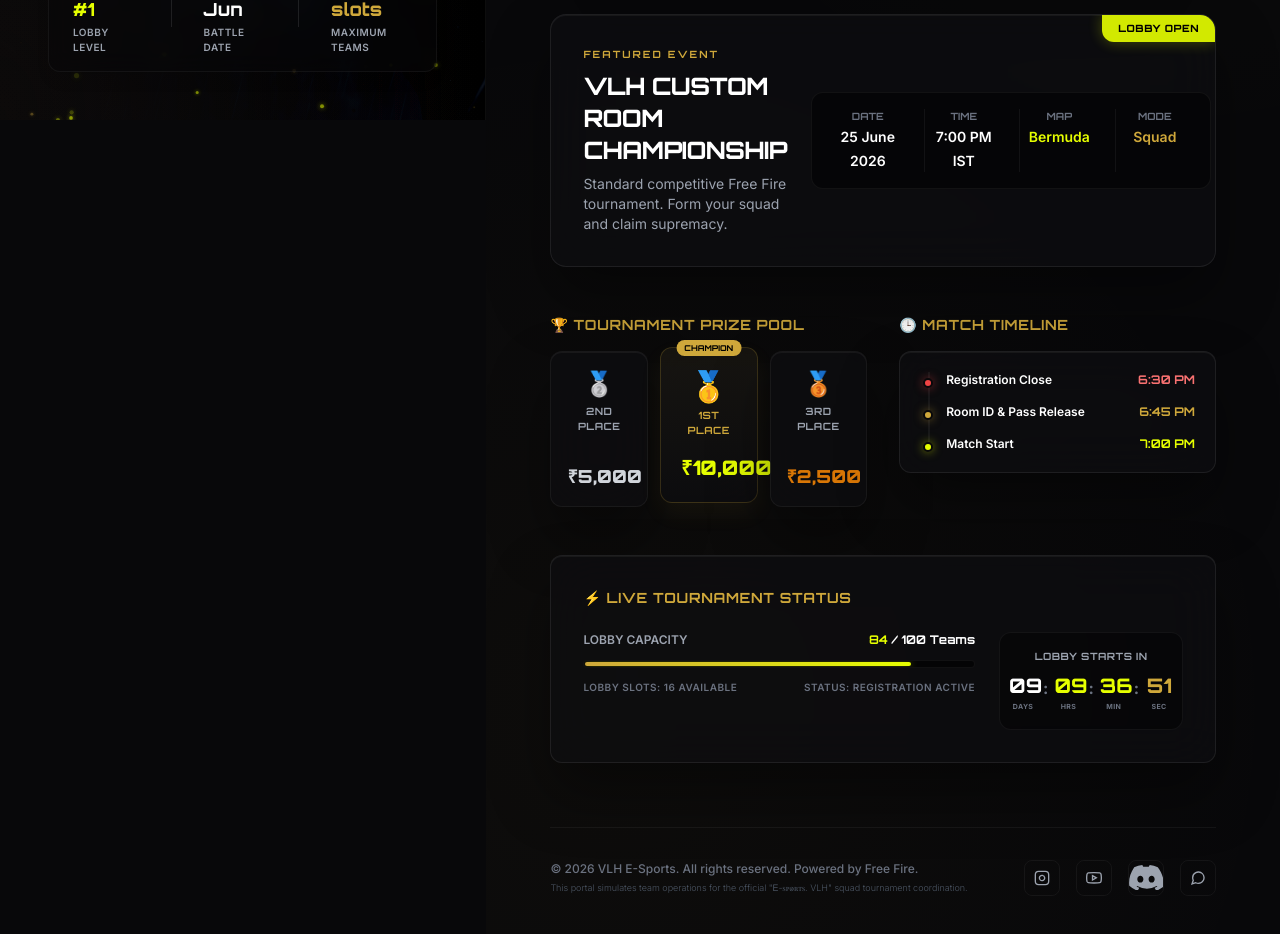
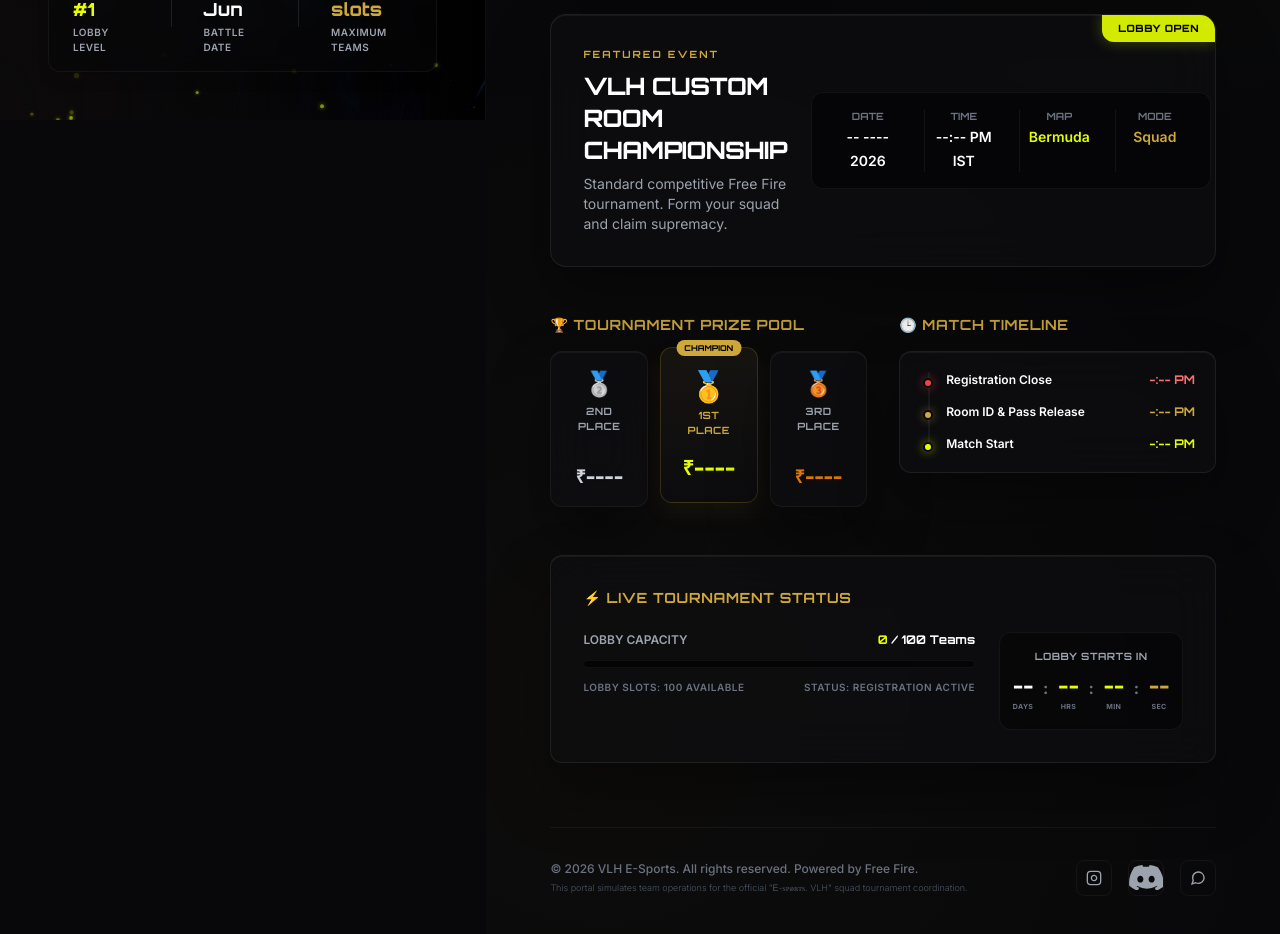
Before and after one commit to sathish-p-26/TOURNAMENT-REGISTRATION, a React (Vite) app: page / in a window 1280 px wide. Shown: the part 680-1614 px from the top of the page. Built offline with nearby package versions, Linux system fonts and the light colour scheme.

Commit message:
Update repository with latest form, footer, and tournament details changes

```diff
--- a/src/App.jsx
+++ b/src/App.jsx
@@ -53,7 +53,7 @@
             {/* Left side text intro for tablet view since hero panel is hidden */}
             <div className="lg:col-span-5 space-y-4 lg:hidden text-center sm:text-left">
               <span className="px-3 py-1 bg-neon-yellow/10 border border-neon-yellow/20 rounded-md text-[10px] font-display font-semibold tracking-wider text-neon-yellow uppercase">
-                LOBBY ID: #FF-VLH06
+                LOBBY ID: #-------
               </span>
               <h2 className="font-display text-2.5xl font-extrabold uppercase text-white tracking-normal leading-tight">
                 Join The <span className="text-neon-yellow drop-shadow-[0_0_12px_rgba(230,255,0,0.3)]">Ultimate</span> Battle
--- a/src/components/Footer.jsx
+++ b/src/components/Footer.jsx
@@ -16,7 +16,7 @@
       <div className="flex items-center gap-4">
         {/* Instagram */}
         <a
-          href="https://instagram.com"
+          href="https://www.instagram.com/itx._.jacker_?igsh=aWNwaDR4d3Bvc3lt"
           target="_blank"
           rel="noreferrer"
           aria-label="Follow VLH on Instagram"
@@ -25,20 +25,6 @@
           <svg className="w-4 h-4" fill="none" stroke="currentColor" strokeWidth="2" viewBox="0 0 24 24">
             <rect x="2" y="2" width="20" height="20" rx="5" ry="5" />
             <path d="M16 11.37A4 4 0 1112.63 8 4 4 0 0116 11.37zM17.5 6.5h.01" />
-          </svg>
-        </a>
-
-        {/* YouTube */}
-        <a
-          href="https://youtube.com"
-          target="_blank"
-          rel="noreferrer"
-          aria-label="Subscribe to VLH on YouTube"
-          className="w-9 h-9 rounded-lg bg-white/2 border border-white/5 hover:border-red-500 hover:text-red-500 text-gray-400 flex items-center justify-center transition-all duration-300 hover:-translate-y-1 active:scale-95"
-        >
-          <svg className="w-4 h-4" fill="none" stroke="currentColor" strokeWidth="2" viewBox="0 0 24 24">
-            <path d="M22.54 6.42a2.78 2.78 0 00-1.94-2C18.88 4 12 4 12 4s-6.88 0-8.6.46a2.78 2.78 0 00-1.94 2A29 29 0 001 11.75a29 29 0 00.46 5.33A2.78 2.78 0 003.4 19c1.72.46 8.6.46 8.6.46s6.88 0 8.6-.46a2.78 2.78 0 001.94-2 29 29 0 00.46-5.25 29 29 0 00-.46-5.33z" />
-            <polygon points="9.75 15.02 15.5 11.75 9.75 8.48 9.75 15.02" />
           </svg>
         </a>
 
@@ -57,7 +43,7 @@
 
         {/* WhatsApp */}
         <a
-          href="https://whatsapp.com"
+          href="https://chat.whatsapp.com/DdlGCGvz6Hq2905bwNvU5f?mode=gi_t"
           target="_blank"
           rel="noreferrer"
           aria-label="Contact VLH on WhatsApp"
--- a/src/components/RegistrationForm.jsx
+++ b/src/components/RegistrationForm.jsx
@@ -109,7 +109,6 @@
       }
 
       setSubmitSuccess(true);
-      resetForm();
 
     } catch (err) {
       setSubmitError("Failed to submit. Check webhook.");
@@ -126,7 +125,7 @@
       ign: '',
       whatsapp: '',
     });
-    setSubmitSuccess(false);
+    setFieldErrors({});
   };
 
   return (
@@ -166,7 +165,7 @@
             <div className="flex flex-col gap-3 w-full">
               <button
                 type="button"
-                onClick={resetForm}
+                onClick={() => { resetForm(); setSubmitSuccess(false); }}
                 className="w-full py-3.5 bg-white/5 border border-white/10 hover:border-gold-primary hover:text-gold-primary text-sm font-display font-bold uppercase rounded-lg tracking-wider transition-all duration-300 active:scale-95"
               >
                 REGISTER ANOTHER SQUAD
--- a/src/components/TournamentDetails.jsx
+++ b/src/components/TournamentDetails.jsx
@@ -50,11 +50,11 @@
           <div className="grid grid-cols-2 sm:grid-cols-4 gap-4 bg-black/45 border border-white/5 rounded-xl p-4 md:min-w-[400px]">
             <div className="text-center">
               <span className="block text-[10px] text-gray-500 font-display font-bold uppercase">Date</span>
-              <span className="text-sm font-semibold text-white">25 June 2026</span>
+              <span className="text-sm font-semibold text-white">-- ---- 2026</span>
             </div>
             <div className="text-center border-l border-white/5">
               <span className="block text-[10px] text-gray-500 font-display font-bold uppercase">Time</span>
-              <span className="text-sm font-semibold text-white">7:00 PM IST</span>
+              <span className="text-sm font-semibold text-white">--:-- PM IST</span>
             </div>
             <div className="text-center border-l border-white/5">
               <span className="block text-[10px] text-gray-500 font-display font-bold uppercase">Map</span>
@@ -85,7 +85,7 @@
                 </span>
               </div>
               <span className="text-base md:text-lg font-display font-black text-gray-300 mt-3">
-                ₹5,000
+                ₹----
               </span>
             </div>
 
@@ -101,7 +101,7 @@
                 </span>
               </div>
               <span className="text-lg md:text-xl font-display font-black text-neon-yellow mt-4">
-                ₹10,000
+                ₹----
               </span>
             </div>
 
@@ -114,7 +114,7 @@
                 </span>
               </div>
               <span className="text-base md:text-lg font-display font-black text-amber-600 mt-3">
-                ₹2,500
+                ₹----
               </span>
             </div>
           </div>
@@ -132,7 +132,7 @@
                 <span className="absolute -left-[23px] top-1.5 w-2.5 h-2.5 rounded-full bg-red-500 border-2 border-dark-bg shadow-[0_0_10px_rgba(239,68,68,0.5)]"></span>
                 <div className="flex justify-between items-center">
                   <span className="text-xs font-semibold text-white">Registration Close</span>
-                  <span className="text-xs font-display font-bold text-red-400">6:30 PM</span>
+                  <span className="text-xs font-display font-bold text-red-400">-:-- PM</span>
                 </div>
               </div>
 
@@ -141,7 +141,7 @@
                 <span className="absolute -left-[23px] top-1.5 w-2.5 h-2.5 rounded-full bg-gold-primary border-2 border-dark-bg shadow-[0_0_10px_rgba(207,168,59,0.5)]"></span>
                 <div className="flex justify-between items-center">
                   <span className="text-xs font-semibold text-white">Room ID & Pass Release</span>
-                  <span className="text-xs font-display font-bold text-gold-primary">6:45 PM</span>
+                  <span className="text-xs font-display font-bold text-gold-primary">-:-- PM</span>
                 </div>
               </div>
 
@@ -150,7 +150,7 @@
                 <span className="absolute -left-[23px] top-1.5 w-2.5 h-2.5 rounded-full bg-neon-yellow border-2 border-dark-bg shadow-[0_0_10px_rgba(230,255,0,0.5)]"></span>
                 <div className="flex justify-between items-center">
                   <span className="text-xs font-semibold text-white">Match Start</span>
-                  <span className="text-xs font-display font-bold text-neon-yellow">7:00 PM</span>
+                  <span className="text-xs font-display font-bold text-neon-yellow">-:-- PM</span>
                 </div>
               </div>
             </div>
@@ -169,19 +169,19 @@
           <div className="sm:col-span-2 space-y-3">
             <div className="flex justify-between items-end text-xs">
               <span className="text-gray-400 font-semibold uppercase">Lobby Capacity</span>
-              <span className="font-display font-bold text-white"><span className="text-neon-yellow">84</span> / 100 Teams</span>
+              <span className="font-display font-bold text-white"><span className="text-neon-yellow">0</span> / 100 Teams</span>
             </div>
 
             {/* Progress bar container */}
             <div className="h-2 w-full bg-black/60 rounded-full overflow-hidden border border-white/5 p-[1px]">
               <div
                 className="h-full bg-gradient-to-r from-gold-primary to-neon-yellow rounded-full transition-all duration-1000 shadow-[0_0_8px_rgba(230,255,0,0.4)]"
-                style={{ width: '84%' }}
+                style={{ width: '0%' }}
               ></div>
             </div>
 
             <div className="flex justify-between text-[10px] text-gray-500 font-semibold tracking-wider">
-              <span>LOBBY SLOTS: 16 AVAILABLE</span>
+              <span>LOBBY SLOTS: 100 AVAILABLE</span>
               <span>STATUS: REGISTRATION ACTIVE</span>
             </div>
           </div>
@@ -195,7 +195,7 @@
               {/* Days */}
               <div className="text-center">
                 <span className="font-display font-extrabold text-lg md:text-xl text-white block w-7">
-                  {String(timeLeft.days).padStart(2, '0')}
+                  --
                 </span>
                 <span className="text-[7px] text-gray-500 font-bold uppercase block tracking-wider mt-0.5">Days</span>
               </div>
@@ -204,7 +204,7 @@
               {/* Hours */}
               <div className="text-center">
                 <span className="font-display font-extrabold text-lg md:text-xl text-neon-yellow block w-7">
-                  {String(timeLeft.hours).padStart(2, '0')}
+                  --
                 </span>
                 <span className="text-[7px] text-gray-500 font-bold uppercase block tracking-wider mt-0.5">Hrs</span>
               </div>
@@ -213,7 +213,7 @@
               {/* Minutes */}
               <div className="text-center">
                 <span className="font-display font-extrabold text-lg md:text-xl text-neon-yellow block w-7">
-                  {String(timeLeft.minutes).padStart(2, '0')}
+                  --
                 </span>
                 <span className="text-[7px] text-gray-500 font-bold uppercase block tracking-wider mt-0.5">Min</span>
               </div>
@@ -222,7 +222,7 @@
               {/* Seconds */}
               <div className="text-center">
                 <span className="font-display font-extrabold text-lg md:text-xl text-gold-primary block w-7">
-                  {String(timeLeft.seconds).padStart(2, '0')}
+                  --
                 </span>
                 <span className="text-[7px] text-gray-500 font-bold uppercase block tracking-wider mt-0.5">Sec</span>
               </div>
```
